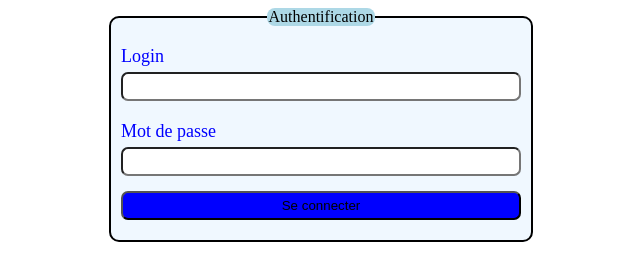
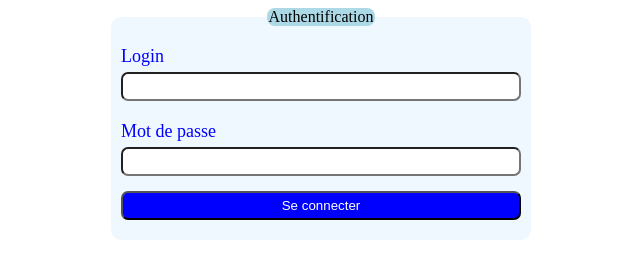
Before and after one commit to shadowforce78/UVSQ-TP-TD, a plain HTML site: page web/projet2/formulaire.html in a window 1280 px wide. Shown: the whole page, without its empty margins (319-959 px from the left). Drawn offline with Linux system fonts and the light colour scheme.

Commit message:
Remove border from fieldset in formcss.css and add white text color for submit button

```diff
--- a/web/projet2/formcss.css
+++ b/web/projet2/formcss.css
@@ -9,7 +9,7 @@ legend {
 fieldset {
     width: 400px;
     margin: auto;
-    border: 2px solid black;
+    border: 0px;
     border-radius: 10px;
     padding: 10px;
     background-color: aliceblue;
@@ -39,3 +39,7 @@ input {
 input[type=submit] {
     background-color: blue;
 }
+
+input[name="ok"] {
+    color: white;
+}
```
